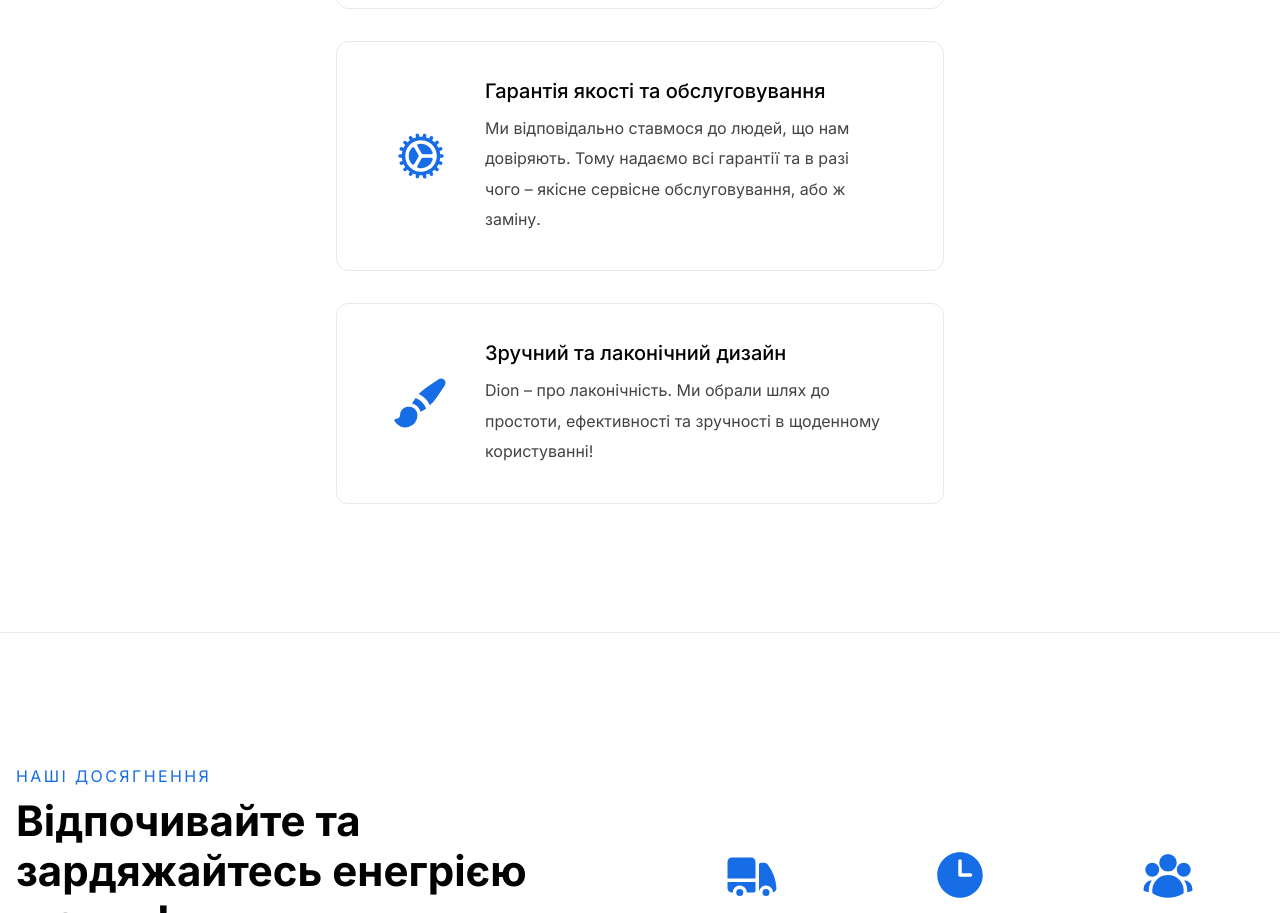
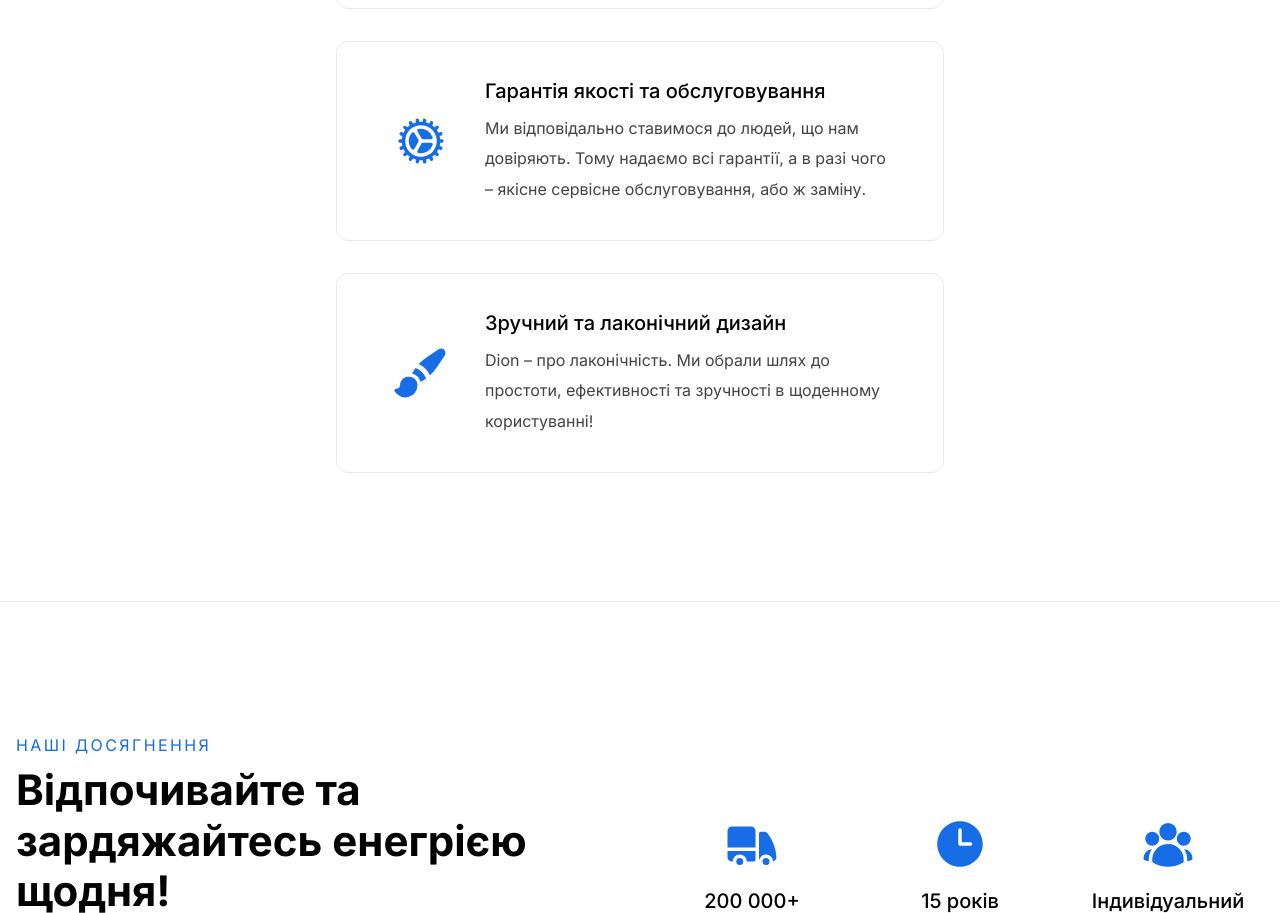
Before and after one commit to palajo/dion, a Next.js app: page / in a window 1280 px wide. Shown: the part 2510-3423 px from the top of the page. Built offline with nearby package versions, Linux system fonts and the light colour scheme.

Commit message:
[fix] text

```diff
--- a/src/pages/index.js
+++ b/src/pages/index.js
@@ -163,7 +163,7 @@ export default function Home({ data }) {
                           Гарантія якості та обслуговування
                         </h5>
                         <p>
-                          Ми відповідально ставмося до людей, що нам довіряють. Тому надаємо всі гарантії та в разі чого – якісне сервісне обслуговування, або ж заміну.
+                          Ми відповідально ставимося до людей, що нам довіряють. Тому надаємо всі гарантії, а в разі чого – якісне сервісне обслуговування, або ж заміну.
                         </p>
                       </div>
                     </div>
```
